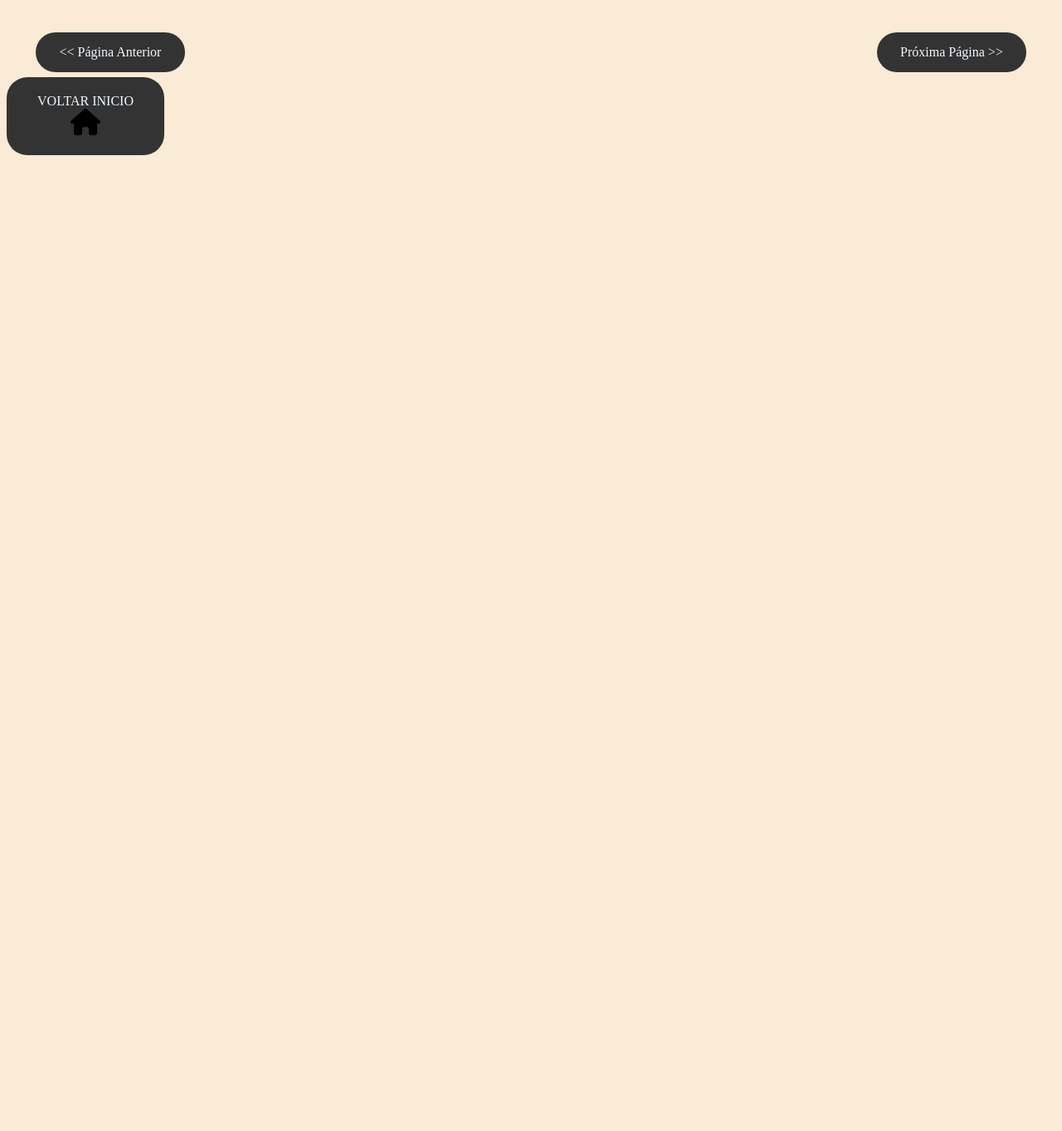
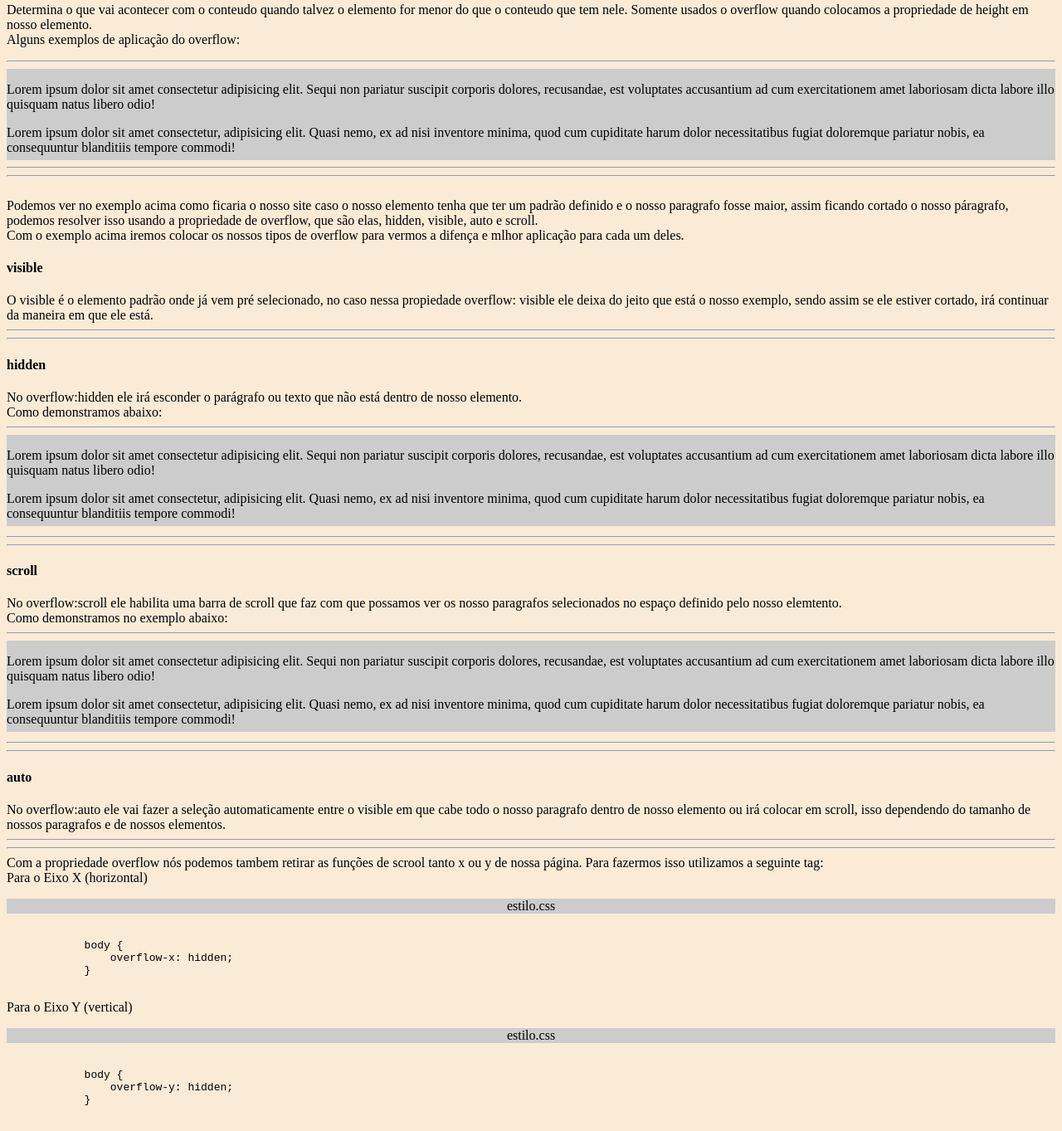
Before and after one commit to GustavoMuraroGonzales/CursoCSS, a plain HTML site: page propriedades/pro_overflow.html in a window 1280 px wide. Shown: the part 77-1440 px from the top of the page at 83% size. Before the commit the page ends 800 px from the top, so only its background shows below. Drawn offline with Linux system fonts and the light colour scheme.

Commit message:
Adicionada página e conteudo propriedade overflow

```diff
--- a/propriedades/estilo_pro.css
+++ b/propriedades/estilo_pro.css
@@ -428,3 +428,23 @@ img {
     color: black;
     z-index: 999;
 }
+.exoverflow {
+    background-color: #ccc;
+    color: black;
+    height: 110px;
+    display: inline-block;
+}
+.exoverflowhidden {
+    background-color: #ccc;
+    color: black;
+    height: 110px;
+    display: inline-block;
+    overflow: hidden;
+}
+.exoverflowscroll {
+    background-color: #ccc;
+    color: black;
+    height: 110px;
+    display: inline-block;
+    overflow: scroll;
+}
--- a/propriedades/pro_overflow.html
+++ b/propriedades/pro_overflow.html
@@ -8,7 +8,59 @@
 </head>
 <body>
     <h1 class="center c_red">Propriedade Overflow</h1>
-
+    <p>
+        Determina o que vai acontecer com o conteudo quando talvez o elemento for menor do que o conteudo que tem nele. Somente usados o overflow quando colocamos a propriedade de height em nosso elemento.<br>
+        Alguns exemplos de aplicação do overflow:<br>
+        <hr>
+        <div class="exoverflow">
+            <p>Lorem ipsum dolor sit amet consectetur adipisicing elit. Sequi non pariatur suscipit corporis dolores, recusandae, est voluptates accusantium ad cum exercitationem amet laboriosam dicta labore illo quisquam natus libero odio!</p>
+            <p>Lorem ipsum dolor sit amet consectetur, adipisicing elit. Quasi nemo, ex ad nisi inventore minima, quod cum cupiditate harum dolor necessitatibus fugiat doloremque pariatur nobis, ea consequuntur blanditiis tempore commodi!</p>
+        </div>
+        <hr><hr>
+        <br>
+        Podemos ver no exemplo acima como ficaria o nosso site caso o nosso elemento tenha que ter um padrão definido e o nosso paragrafo fosse maior, assim ficando cortado o nosso páragrafo, podemos resolver isso usando a propriedade de overflow, que são elas, hidden, visible, auto e scroll.<br>
+        Com o exemplo acima iremos colocar os nossos tipos de overflow para vermos a difença e mlhor aplicação para cada um deles.<br>
+        <h4>visible</h4>
+        O visible é o elemento padrão onde já vem pré selecionado, no caso nessa propiedade overflow: visible ele deixa do jeito que está o nosso exemplo, sendo assim se ele estiver cortado, irá continuar da maneira em que ele está.
+        <hr><hr>
+        <h4>hidden</h4>
+        No overflow:hidden ele irá esconder o parágrafo ou texto que não está dentro de nosso elemento.<br>
+        Como demonstramos abaixo:<br>
+        <hr>
+        <div class="exoverflowhidden">
+            <p>Lorem ipsum dolor sit amet consectetur adipisicing elit. Sequi non pariatur suscipit corporis dolores, recusandae, est voluptates accusantium ad cum exercitationem amet laboriosam dicta labore illo quisquam natus libero odio!</p>
+            <p>Lorem ipsum dolor sit amet consectetur, adipisicing elit. Quasi nemo, ex ad nisi inventore minima, quod cum cupiditate harum dolor necessitatibus fugiat doloremque pariatur nobis, ea consequuntur blanditiis tempore commodi!</p>
+        </div>
+        <hr><hr>
+        <h4>scroll</h4>
+        No overflow:scroll ele habilita uma barra de scroll que faz com que possamos ver os nosso paragrafos selecionados no espaço definido pelo nosso elemtento.<br>
+        Como demonstramos no exemplo abaixo:<br>
+        <hr>
+        <div class="exoverflowscroll">
+            <p>Lorem ipsum dolor sit amet consectetur adipisicing elit. Sequi non pariatur suscipit corporis dolores, recusandae, est voluptates accusantium ad cum exercitationem amet laboriosam dicta labore illo quisquam natus libero odio!</p>
+            <p>Lorem ipsum dolor sit amet consectetur, adipisicing elit. Quasi nemo, ex ad nisi inventore minima, quod cum cupiditate harum dolor necessitatibus fugiat doloremque pariatur nobis, ea consequuntur blanditiis tempore commodi!</p>
+            <p>Lorem ipsum dolor sit, amet consectetur adipisicing elit. Molestiae ullam sequi totam. Nesciunt dignissimos officia eius praesentium? Voluptatem repudiandae ducimus ad fugiat, praesentium voluptatum error placeat deleniti eum necessitatibus nisi?</p>
+        </div>
+        <hr><hr>
+        <h4>auto</h4>
+        No overflow:auto ele vai fazer a seleção automaticamente entre o visible em que cabe todo o nosso paragrafo dentro de nosso elemento ou irá colocar em scroll, isso dependendo do tamanho de nossos paragrafos e de nossos elementos.
+        <hr><hr>
+        Com a propriedade overflow nós podemos tambem retirar as funções de scrool tanto x ou y de nossa página. Para fazermos isso utilizamos a seguinte tag:<br>
+        Para o Eixo X (horizontal)
+        <p id="exemplo" class="center">estilo.css</p>
+        <pre><code>
+            body {
+                overflow-x: hidden;
+            }
+        </code></pre>
+        Para o Eixo Y (vertical)
+        <p id="exemplo" class="center">estilo.css</p>
+        <pre><code>
+            body {
+                overflow-y: hidden;
+            }
+        </code></pre>
+    </p>
 
     <br><br>
     <a class="bt_pag_anetrior center" href="pro_display.html"> << Página Anterior</a>
```
